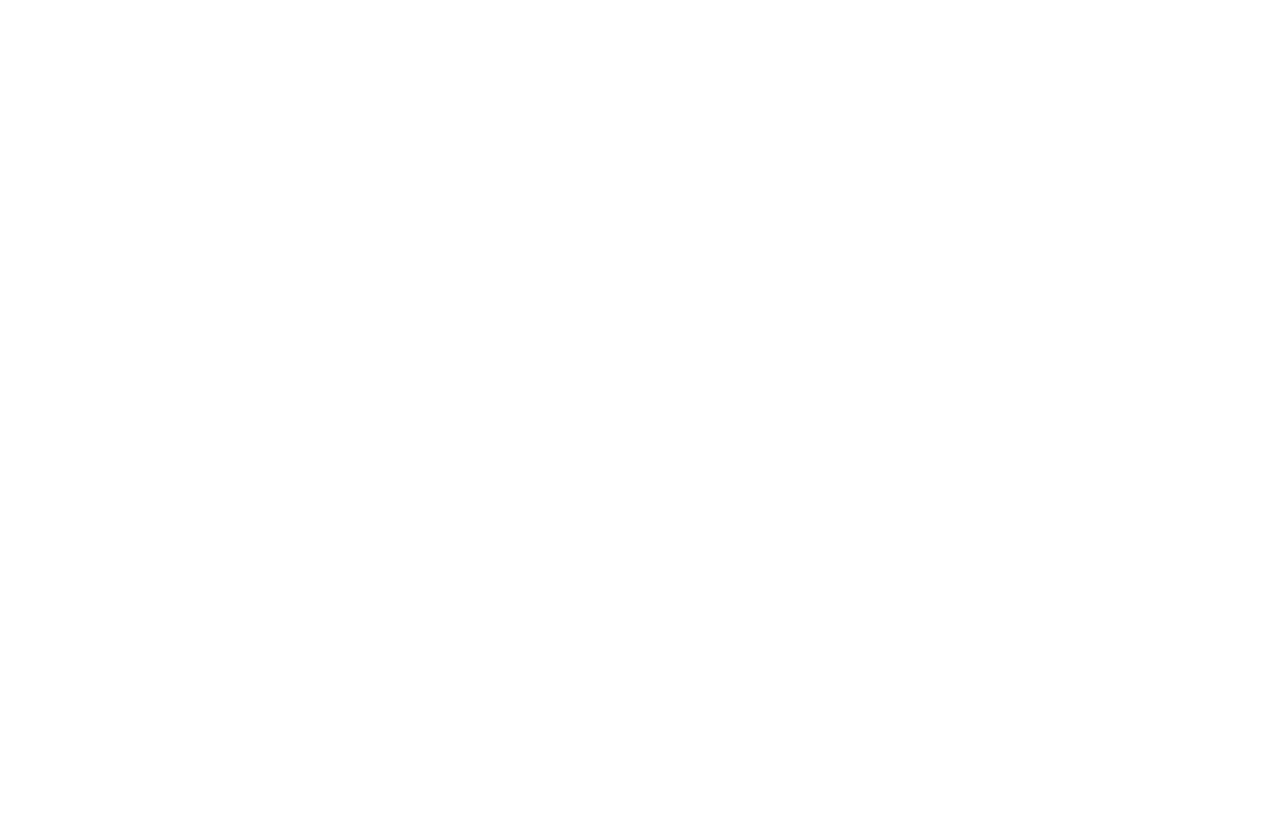
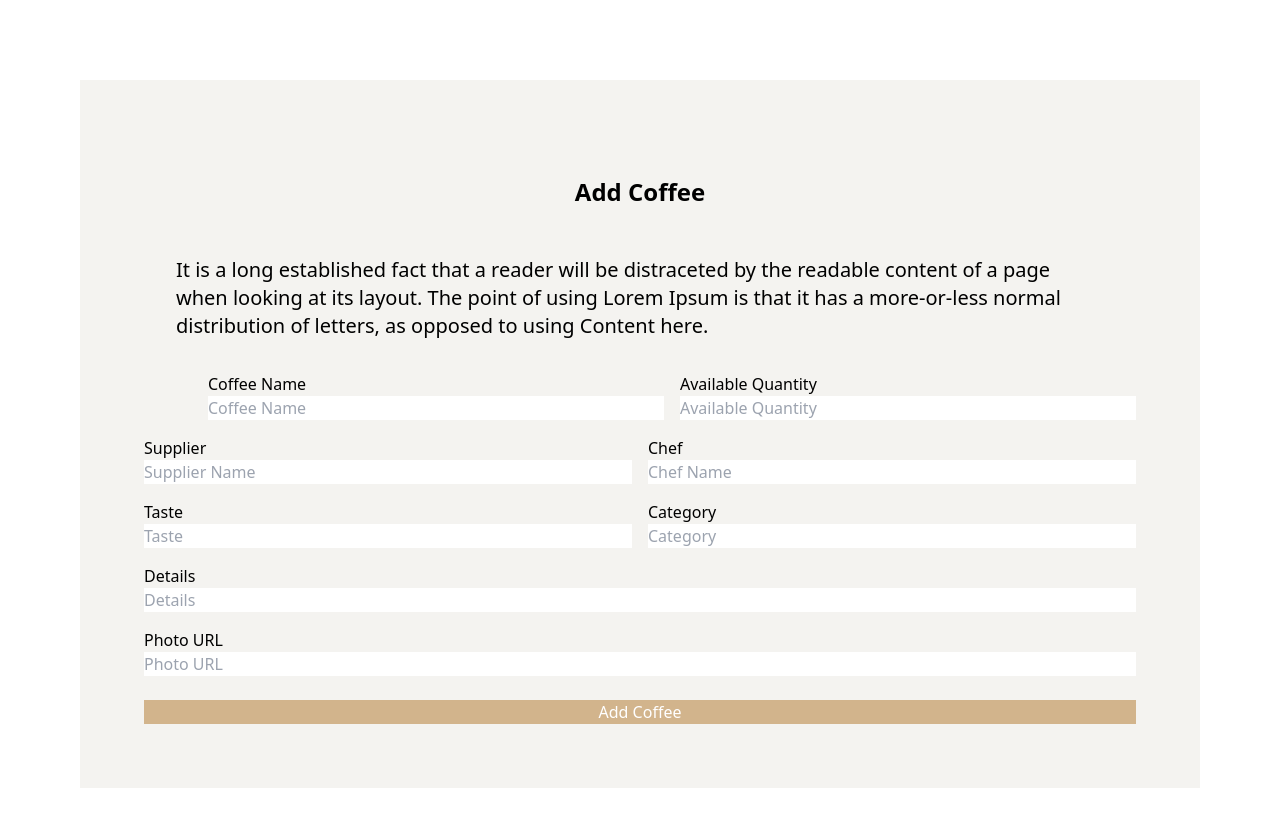
Before and after one commit to farihapromi/coffee_server_client, a React (Vite) app in the folder coffee-client/: page /add-coffee in a window 1280 px wide. Shown: the top 826 px of the page. Before the commit the page ends 800 px from the top, so only its background shows below. Built offline with nearby package versions, Linux system fonts and the light colour scheme.

Commit message:
Add addCoffee Page

```diff
--- a/coffee-client/src/components/AddCoffee.jsx
+++ b/coffee-client/src/components/AddCoffee.jsx
@@ -2,7 +2,136 @@
 
 const AddCoffee = () => {
   return (
-    <div>
+    <div className='bg-[#F4F3F0] p-8 md:p-16 m-6 md:m-20'>
+        <h2 className='text-center p-4 m-4 text-2xl font-bold'>Add Coffee</h2>
+        <p className='p-4 m-4 text-xl'>It is a long established fact that a reader will be distraceted by the readable content of a page when looking at its layout. The point of using Lorem Ipsum is that it has a more-or-less normal distribution of letters, as opposed to using Content here.</p>
+      <form action="">
+  <div className="flex gap-4 ml-8 pl-8">
+    <div className="form-control w-full ">
+      <label className="label">
+        <span className="label-text">Coffee Name</span>
+      </label>
+      <label className="input-group">
+        <input
+          type="text"
+          name="name"
+          className="input input-bordered w-full"
+          placeholder="Coffee Name"
+        />
+      </label>
+    </div>
+
+    <div className="form-control w-full">
+      <label className="label">
+        <span className="label-text">Available Quantity</span>
+      </label>
+      <label className="input-group">
+        <input
+          type="text"
+          name="quantity"
+          className="input input-bordered w-full"
+          placeholder="Available Quantity"
+        />
+      </label>
+    </div>
+  </div>
+
+  <div className="flex gap-4 mt-4">
+    <div className="form-control w-full">
+      <label className="label">
+        <span className="label-text">Supplier</span>
+      </label>
+      <label className="input-group">
+        <input
+          type="text"
+          name="supplier"
+          className="input input-bordered w-full"
+          placeholder="Supplier Name"
+        />
+      </label>
+    </div>
+
+    <div className="form-control w-full">
+      <label className="label">
+        <span className="label-text">Chef</span>
+      </label>
+      <label className="input-group">
+        <input
+          type="text"
+          name="chef"
+          className="input input-bordered w-full"
+          placeholder="Chef Name"
+        />
+      </label>
+    </div>
+  </div>
+
+  <div className="flex gap-4 mt-4">
+    <div className="form-control w-full">
+      <label className="label">
+        <span className="label-text">Taste</span>
+      </label>
+      <label className="input-group">
+        <input
+          type="text"
+          name="taste"
+          className="input input-bordered w-full"
+          placeholder="Taste"
+        />
+      </label>
+    </div>
+
+    <div className="form-control w-full">
+      <label className="label">
+        <span className="label-text">Category</span>
+      </label>
+      <label className="input-group">
+        <input
+          type="text"
+          name="category"
+          className="input input-bordered w-full"
+          placeholder="Category"
+        />
+      </label>
+    </div>
+  </div>
+
+  <div className="form-control mt-4">
+    <label className="label">
+      <span className="label-text">Details</span>
+    </label>
+    <label className="input-group">
+      <input
+        type="text"
+        name="details"
+        className="input input-bordered w-full"
+        placeholder="Details"
+      />
+    </label>
+  </div>
+
+  <div className="form-control mt-4">
+    <label className="label">
+      <span className="label-text">Photo URL</span>
+    </label>
+    <label className="input-group">
+      <input
+        type="text"
+        name="photo"
+        className="input input-bordered w-full"
+        placeholder="Photo URL"
+      />
+    </label>
+  </div>
+
+  <button
+    type="submit"
+    className="mt-6 btn bg-[#D2B48C] text-white hover:bg-orange-700 w-full"
+  >
+    Add Coffee
+  </button>
+</form>
+
 
     </div>
   )
```
